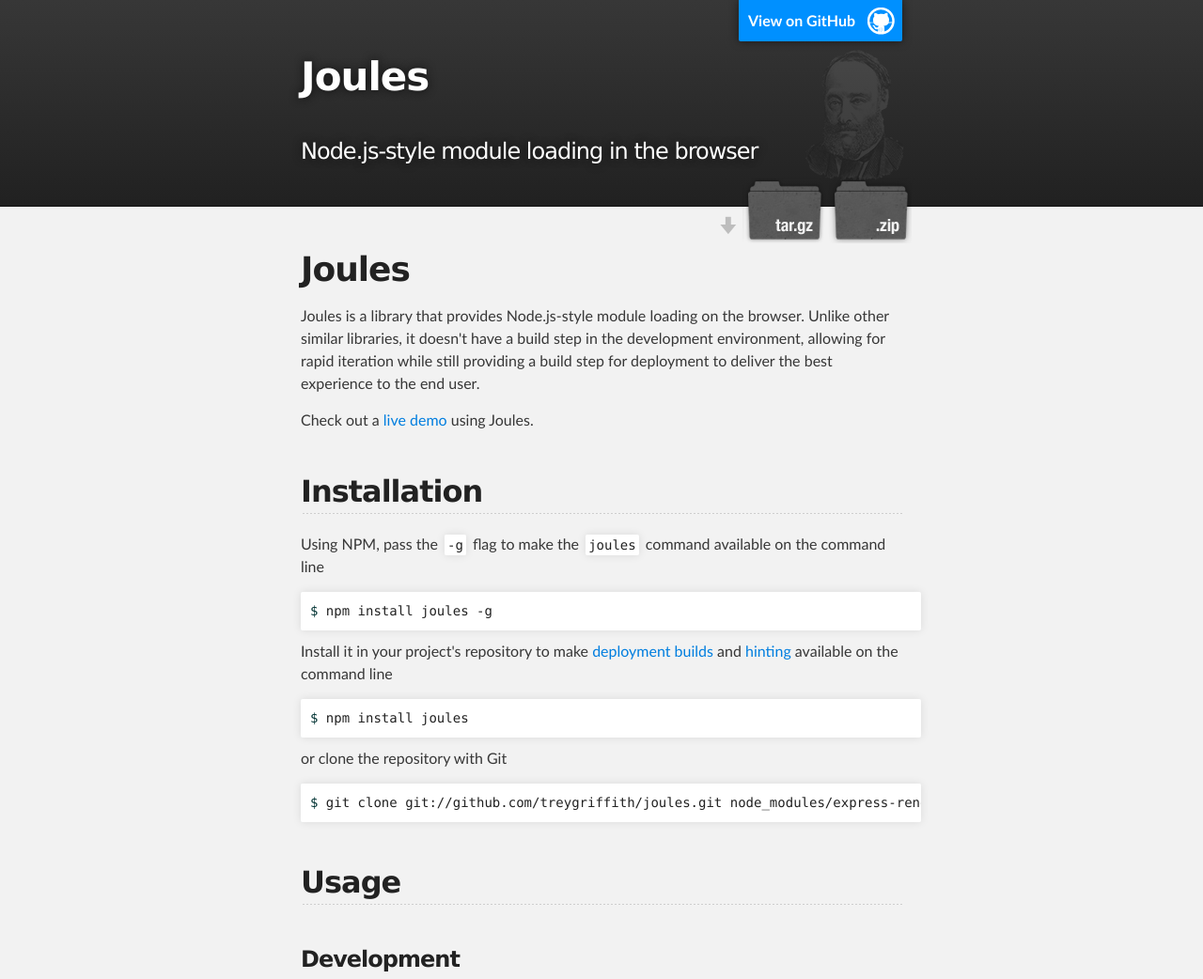
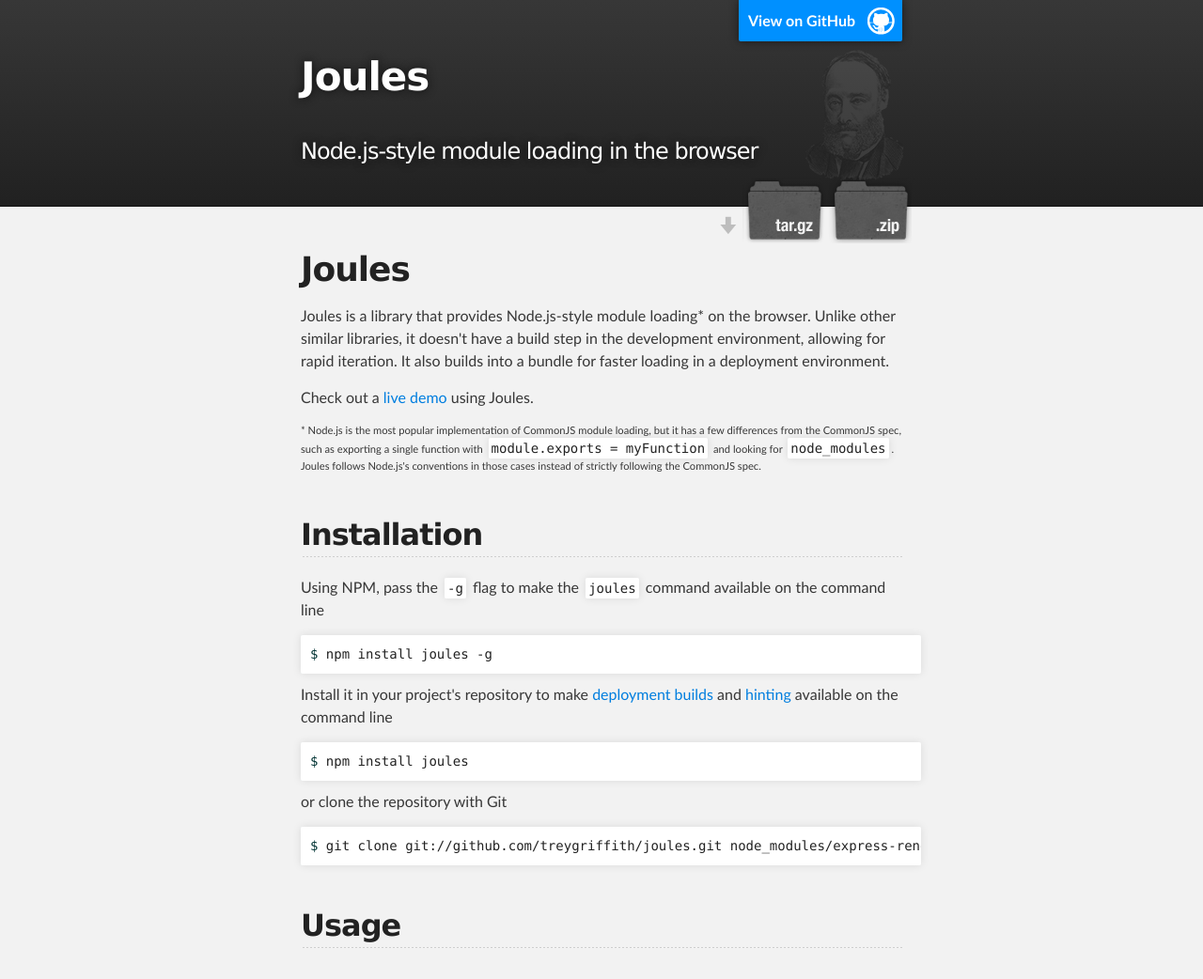
Before and after one commit to treygriffith/joules, a plain HTML site: page index.html in a window 1280 px wide. Shown: the top 1042 px of the page at 94% size. Drawn offline with Linux system fonts and the light colour scheme.

Commit message:
add a note about commonjs

```diff
--- a/index.html
+++ b/index.html
@@ -33,8 +33,11 @@
       <section id="main_content" class="inner">
         <h1>Joules</h1>
 
-<p>Joules is a library that provides Node.js-style module loading on the browser. Unlike other similar libraries, it doesn't have a build step in the development environment, allowing for rapid iteration while still providing a build step for deployment to deliver the best experience to the end user.</p>
+<p>Joules is a library that provides Node.js-style module loading* on the browser. Unlike other similar libraries, it doesn't have a build step in the development environment, allowing for rapid iteration. It also builds into a bundle for faster loading in a deployment environment.</p>
+
 <p>Check out a <a href="demo">live demo</a> using Joules.</p>
+
+<p class="footnote">* Node.js is the most popular implementation of CommonJS module loading, but it has a few differences from the CommonJS spec, such as exporting a single function with <code>module.exports = myFunction</code> and looking for <code>node_modules</code>. Joules follows Node.js's conventions in those cases instead of strictly following the CommonJS spec.</p>
 
 <h2>Installation</h2>
 
--- a/stylesheets/stylesheet.css
+++ b/stylesheets/stylesheet.css
@@ -71,6 +71,10 @@
   color:#222222;
   font-family: 'Lucida Grande', 'Calibri', Helvetica, Arial, sans-serif;
   letter-spacing: -1px;
+}
+
+.footnote {
+  font-size:0.7em;
 }
 
 h1:first-child {
```
